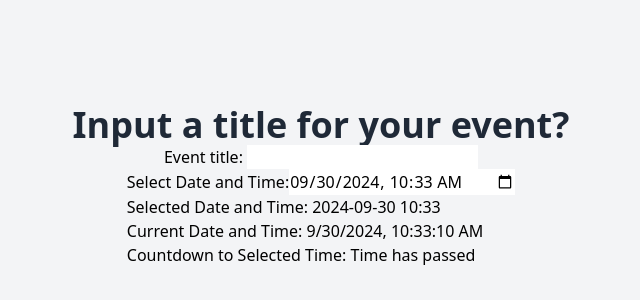
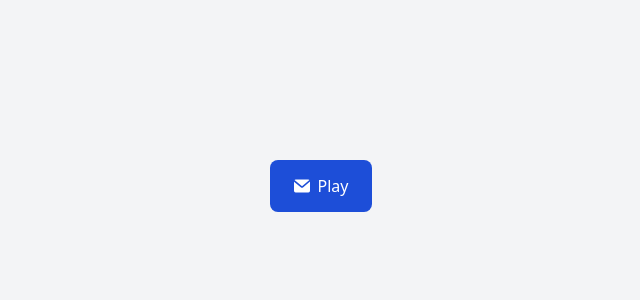
Before and after one commit to HenrikCheng/learn-angular, an Angular app: page / in a window 1280 px wide. Shown: the part 214-514 px from the top of the page, without its empty margins (319-959 px from the left). Built offline with nearby package versions, Linux system fonts and the light colour scheme.

Commit message:
feat: loop womb sound

```diff
--- a/src/app/app.component.html
+++ b/src/app/app.component.html
@@ -1,5 +1,5 @@
 <div class="min-h-screen flex flex-col items-center justify-center bg-gray-100">
-  <ng-container *ngIf="selectedTitle; else titlePrompt">
+  <!-- <ng-container *ngIf="selectedTitle; else titlePrompt">
     <h1
       #eventTitle
       [ngClass]="textSize"
@@ -15,8 +15,15 @@
     </h1>
   </ng-template>
 
+  <button popovertarget="my-popover">Test</button>
+  <div id="my-popover" popover class="w-9/12 h-2/5 bg-slate-900 text-white">
+    Hello World
+    <button popovertarget="my-popover">x</button>
+  </div>
+
   <app-title-input (titleSelected)="onTitleSelected($event)"></app-title-input>
-  <app-date-select></app-date-select>
+  <app-date-select></app-date-select> -->
+  <app-sound-player></app-sound-player>
 </div>
 
 <router-outlet></router-outlet>
--- /dev/null
+++ b/src/app/sound-player/sound-player.component.html
@@ -0,0 +1,21 @@
+<button
+  type="button"
+  (click)="togglePlay()"
+  class="px-6 py-3.5 text-base font-medium text-white inline-flex items-center bg-blue-700 hover:bg-blue-800 focus:ring-4 focus:outline-none focus:ring-blue-300 rounded-lg text-center dark:bg-blue-600 dark:hover:bg-blue-700 dark:focus:ring-blue-800"
+>
+  <svg
+    class="w-4 h-4 text-white me-2"
+    aria-hidden="true"
+    xmlns="http://www.w3.org/2000/svg"
+    fill="currentColor"
+    viewBox="0 0 20 16"
+  >
+    <path
+      d="m10.036 8.278 9.258-7.79A1.979 1.979 0 0 0 18 0H2A1.987 1.987 0 0 0 .641.541l9.395 7.737Z"
+    />
+    <path
+      d="M11.241 9.817c-.36.275-.801.425-1.255.427-.428 0-.845-.138-1.187-.395L0 2.6V14a2 2 0 0 0 2 2h16a2 2 0 0 0 2-2V2.5l-8.759 7.317Z"
+    />
+  </svg>
+  {{ isPlaying ? "Pause" : "Play" }}
+</button>
--- /dev/null
+++ b/src/app/sound-player/sound-player.component.ts
@@ -0,0 +1,25 @@
+import { Component } from '@angular/core';
+
+@Component({
+  selector: 'app-sound-player',
+  templateUrl: './sound-player.component.html',
+})
+export class SoundPlayerComponent {
+  isPlaying = false;
+  audio: HTMLAudioElement;
+
+  constructor() {
+    this.audio = new Audio('assets/womb-sound.mp3'); // Replace with your local file path
+    this.audio.loop = true; // Enable looping
+  }
+
+  togglePlay() {
+    this.isPlaying = !this.isPlaying;
+
+    if (this.isPlaying) {
+      this.audio.play();
+    } else {
+      this.audio.pause();
+    }
+  }
+}
```
Also changed, not shown: src/app/app.module.ts (+7 -1 lines), 1 other file (tests, documents, lock files or other folders).
